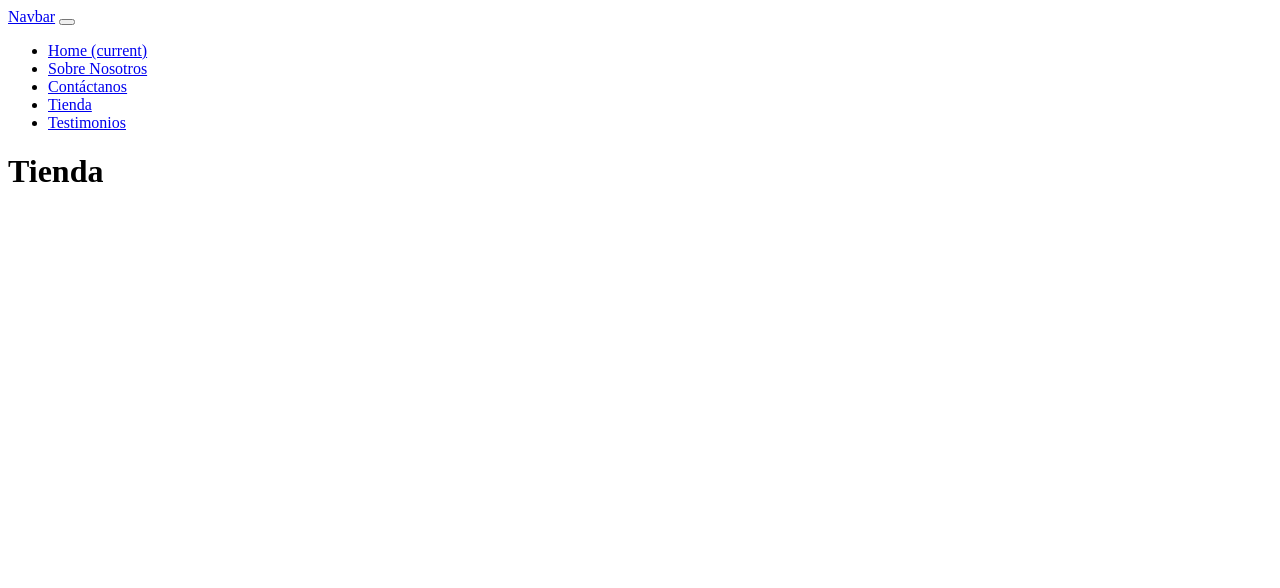
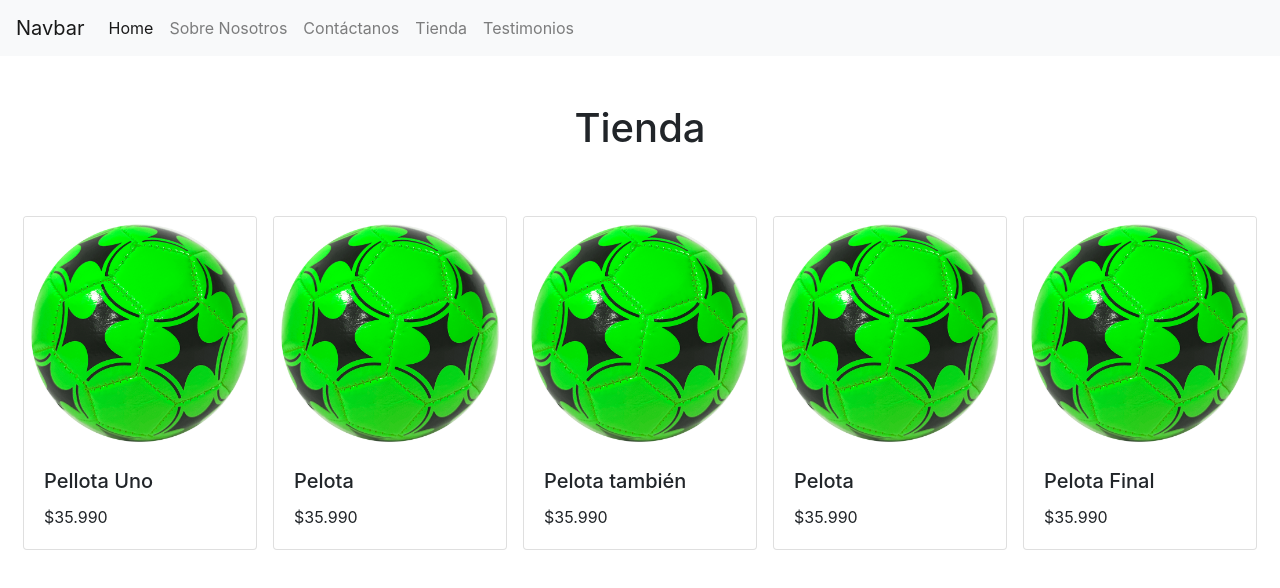
Before and after one commit to magmbm/pruebaWeb_01, a plain HTML site: page tienda.html in a window 1280 px wide. Drawn offline with nearby package versions, Linux system fonts and the light colour scheme.

Commit message:
Segunda y final version

```diff
--- a/tienda.html
+++ b/tienda.html
@@ -5,6 +5,9 @@
 <head>
     <meta charset="UTF-8">
     <meta name="viewport" content="width=device-width, initial-scale=1.0">
+    <script src="https://cdn.jsdelivr.net/npm/jquery@3.5.1/dist/jquery.slim.min.js" integrity="sha384-DfXdz2htPH0lsSSs5nCTpuj/zy4C+OGpamoFVy38MVBnE+IbbVYUew+OrCXaRkfj" crossorigin="anonymous"></script>
+    <script src="https://cdn.jsdelivr.net/npm/bootstrap@4.6.2/dist/js/bootstrap.bundle.min.js" integrity="sha384-Fy6S3B9q64WdZWQUiU+q4/2Lc9npb8tCaSX9FK7E8HnRr0Jz8D6OP9dO5Vg3Q9ct" crossorigin="anonymous"></script>
+    <link rel="stylesheet" href="https://cdn.jsdelivr.net/npm/bootstrap@4.6.2/dist/css/bootstrap.min.css" integrity="sha384-xOolHFLEh07PJGoPkLv1IbcEPTNtaed2xpHsD9ESMhqIYd0nLMwNLD69Npy4HI+N" crossorigin="anonymous">
     <title>Document</title>
 </head>
 <body>
@@ -34,5 +37,44 @@
   </div>
   </nav>
    <h1 class="d-flex justify-content-center my-5">Tienda</h1>
+
+   <div class="container-fluid d-flex justify-content-center">
+        <div class="row card my-3 mx-2" style="width: 18rem;">
+            <button type="button" class="btn p-0 m-0 border-0 car-boton" data-toggle="modal"  data-target="#mod3"><img src="pelota.png" class="card-img-top" alt="..."></button>
+            <div class="card-body">
+            <h5 class="card-title">Pellota Uno</h5>
+            <p class="card-text">$35.990</p>
+            </div>
+        </div>
+        <div class="row card my-3 mx-2" style="width: 18rem;">
+            <button type="button" class="btn p-0 m-0 border-0 car-boton" data-toggle="modal"  data-target="#mod3"><img src="pelota.png" class="card-img-top" alt="..."></button>
+            <div class="card-body">
+            <h5 class="card-title">Pelota</h5>
+            <p class="card-text">$35.990</p>
+        </div>
+        </div>
+        <div class="row card my-3 mx-2" style="width: 18rem;">
+            <button type="button" class="btn p-0 m-0 border-0 car-boton" data-toggle="modal"  data-target="#mod3"><img src="pelota.png" class="card-img-top" alt="..."></button>
+            <div class="card-body">
+            <h5 class="card-title">Pelota también</h5>
+            <p class="card-text">$35.990</p>
+        </div>
+        </div>
+        <div class="row card my-3 mx-2" style="width: 18rem;">
+            <button type="button" class="btn p-0 m-0 border-0 car-boton" data-toggle="modal"  data-target="#mod3"><img src="pelota.png" class="card-img-top" alt="..."></button>
+            <div class="card-body">
+            <h5 class="card-title">Pelota</h5>
+            <p class="card-text">$35.990</p>
+        </div>
+        </div>
+        <div class="row card my-3 mx-2" style="width: 18rem;">
+            <button type="button" class="btn p-0 m-0 border-0 car-boton" data-toggle="modal"  data-target="#mod3"><img src="pelota.png" class="card-img-top" alt="..."></button>
+            <div class="card-body">
+        <h5 class="card-title">Pelota Final</h5>
+            <p class="card-text">$35.990</p>
+        </div>
+        </div>
+    </div>
+    </div>
 </body>
 </html>
```
Also changed, not shown: about.html (+1 -1 lines), testi.html (+23 -5 lines), valid.js (+1 -8 lines), pelota.png (added).
